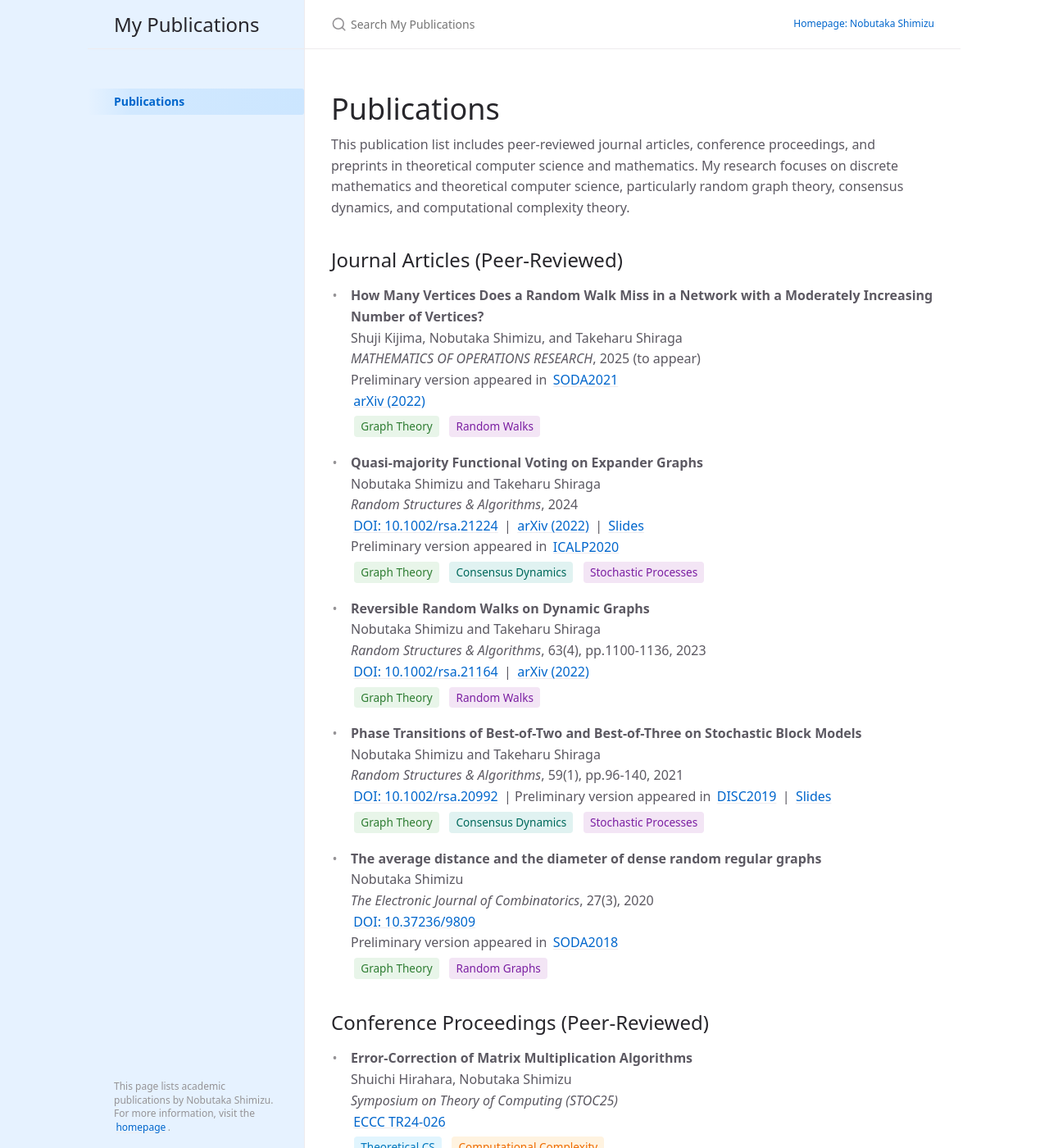
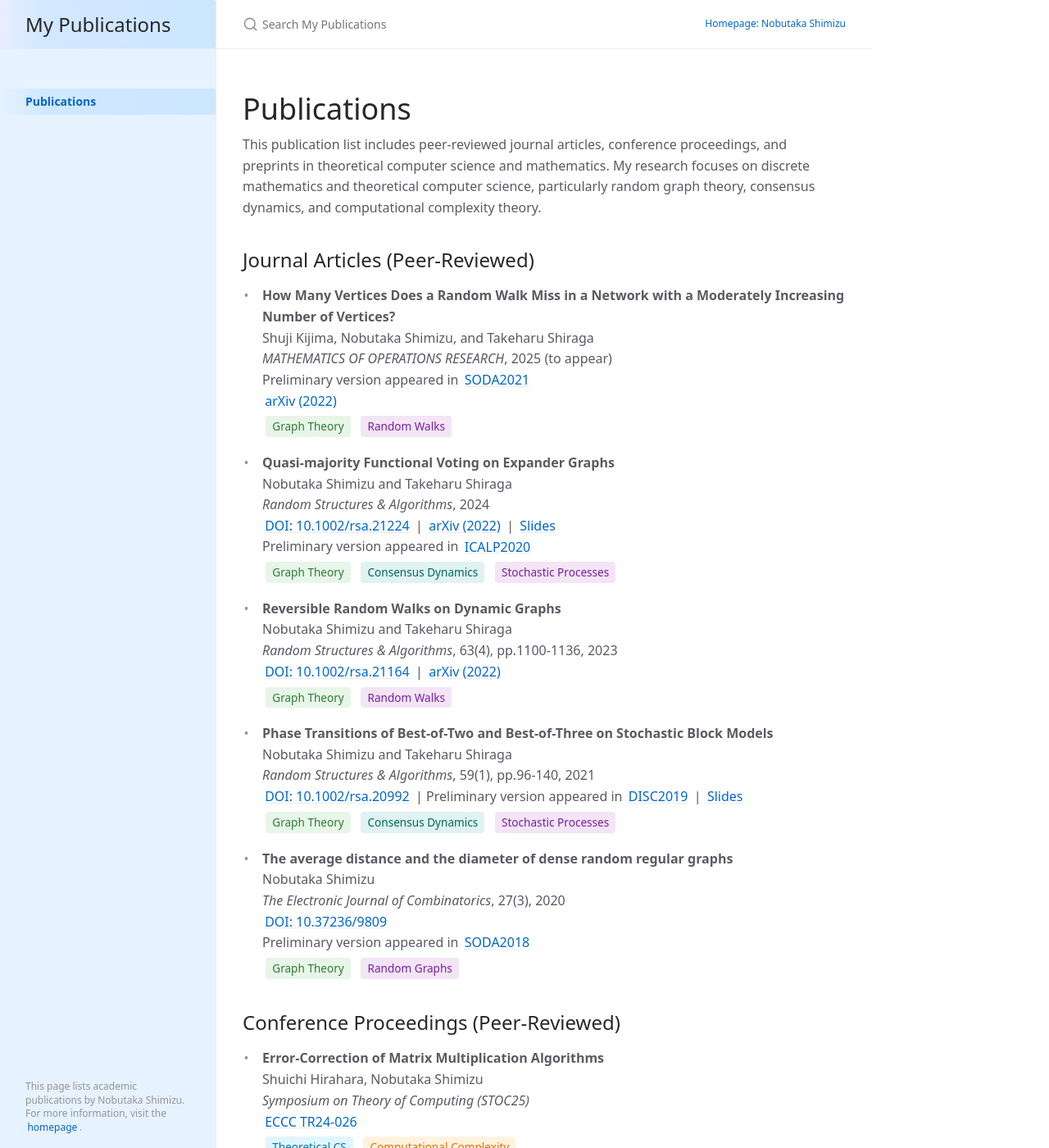
Before and after one commit to NobutakaShimizu/mypapers, a Jekyll site: the page built from index.md, in a window 1280 px wide and 1400 px high. Shown: the whole window at 82% size. Built offline with Jekyll 4.4.1, drawn with Linux system fonts in a browser that asks for light colours; cached includes are drawn as plain includes.

Commit message:
ナビゲーション幅を16.5remに統一し、関連するCSSファイルのスタイルを調整。これにより、全体的なレイアウトの一貫性を向上させる。

```diff
--- a/_sass/layout.scss
+++ b/_sass/layout.scss
@@ -16,8 +16,7 @@
   }
 
   @include mq(lg) {
-    width: calc((100% - #{$nav-width + $content-width}) / 2 + #{$nav-width});
-    min-width: $nav-width;
+    width: $nav-width;
   }
 
   & + .main {
@@ -26,13 +25,7 @@
     }
 
     @include mq(lg) {
-      // stylelint-disable function-name-case
-      // disable for Max(), we want to use the CSS max() function
-      margin-left: Max(
-        #{$nav-width},
-        calc((100% - #{$nav-width + $content-width}) / 2 + #{$nav-width})
-      );
-      // stylelint-enable function-name-case
+      margin-left: $nav-width;
     }
 
     .main-header {
--- a/_sass/support/_variables.scss
+++ b/_sass/support/_variables.scss
@@ -101,7 +101,7 @@ $border-color: $grey-lt-100 !default;
 $gutter-spacing: $sp-6 !default;
 $gutter-spacing-sm: $sp-4 !default;
 $nav-width: 16.5rem !default;
-$nav-width-md: 15.5rem !default;
+$nav-width-md: 16.5rem !default;
 $nav-list-item-height: $sp-6 !default;
 $nav-list-item-height-sm: $sp-8 !default;
 $nav-list-expander-right: true;
```
Also changed, not shown: 6 other files.
